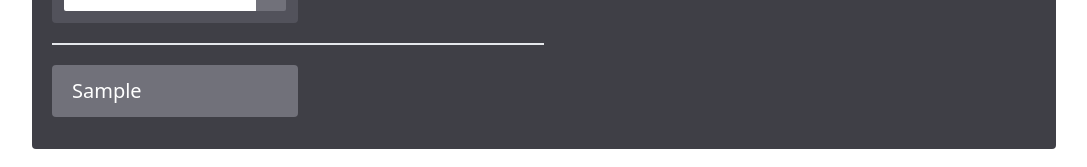
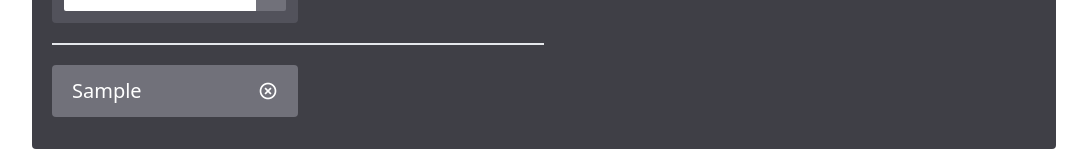
Before and after one commit to master-dhanesh/mern12, a React (Vite) app: page / in a window 1280 px wide. Both pictures are taken after typing "Sample" into the empty fields and a click on the button 366 px from the left and 184 px from the top of the page. Shown: the part 195-362 px from the top of the page, without its empty margins (96-1183 px from the left). Built offline with nearby package versions, Linux system fonts and the light colour scheme.

Commit message:
props drilling -> context (todo)

```diff
--- a/src/App.jsx
+++ b/src/App.jsx
@@ -4,15 +4,13 @@ import Show from "./components/Show";
 import Search from "./components/Search";
 
 const App = () => {
-    const [tasks, settasks] = useState([]);
-
     return (
         <div className=" w-[80%] mx-auto mt-5 p-5 rounded bg-zinc-700">
-            <Search tasks={tasks} />
+            <Search />
             <hr className="w-[50%] my-5 border bg-white h-[1px]" />
-            {<Create tasks={tasks} settasks={settasks} />}
+            <Create />
             <hr className="w-[50%] my-5 border bg-white h-[1px]" />
-            {<Show tasks={tasks} settasks={settasks} />}
+            <Show />
         </div>
     );
 };
--- a/src/components/Create.jsx
+++ b/src/components/Create.jsx
@@ -1,9 +1,9 @@
 import { nanoid } from "nanoid";
-import { useState } from "react";
+import { useContext, useState } from "react";
+import { taskscontext } from "../context/TasksContext";
+const Create = () => {
+    const [tasks, settasks] = useContext(taskscontext);
 
-const Create = (props) => {
-    const tasks = props.tasks;
-    const settasks = props.settasks;
     const [title, settitle] = useState("");
 
     const SubmitHandler = (e) => {
@@ -12,8 +12,11 @@ const Create = (props) => {
             id: nanoid(),
             title: title,
         };
-        settasks([...tasks, newTask]);
+        const updatedTasks = [...tasks, newTask];
+        settasks(updatedTasks);
         settitle("");
+
+        localStorage.setItem("tasks", JSON.stringify(updatedTasks));
     };
 
     return (
--- a/src/components/Search.jsx
+++ b/src/components/Search.jsx
@@ -1,7 +1,9 @@
-import { useState } from "react";
+import { useContext, useState } from "react";
+import { taskscontext } from "../context/TasksContext";
 
-const Search = (props) => {
-    const { tasks } = props;
+const Search = () => {
+    const [tasks] = useContext(taskscontext);
+
     const [filtered, setfiltered] = useState([]);
 
     const SearchHandler = (e) => {
--- a/src/components/Show.jsx
+++ b/src/components/Show.jsx
@@ -1,14 +1,29 @@
-const Show = (props) => {
-    const { tasks, settasks } = props;
+import { useContext } from "react";
+import { taskscontext } from "../context/TasksContext";
+
+const Show = () => {
+    const [tasks, settasks] = useContext(taskscontext);
+
+    const DeleteHandler = (i) => {
+        const copytasks = [...tasks];
+        copytasks.splice(i, 1);
+        settasks(copytasks);
+        localStorage.setItem("tasks", JSON.stringify(copytasks));
+    };
 
     let renderTasks =
         tasks.length > 0 ? (
             tasks.map((t, i) => (
                 <li
-                    className="w-[25%] list-item px-5 py-3 rounded mb-3 bg-zinc-500"
+                    className="w-[25%] flex justify-between px-5 py-3 rounded mb-3 bg-zinc-500"
                     key={t.id}
                 >
-                    {t.title}
+                    <span>{t.title}</span>
+
+                    <i
+                        onClick={() => DeleteHandler(i)}
+                        className="ri-close-circle-line hover:text-red-300"
+                    ></i>
                 </li>
             ))
         ) : (
--- /dev/null
+++ b/src/context/TasksContext.jsx
@@ -0,0 +1,17 @@
+import { createContext } from "react";
+import { useState } from "react";
+
+export const taskscontext = createContext(null);
+
+const TasksContext = (props) => {
+    const [tasks, settasks] = useState(
+        JSON.parse(localStorage.getItem("tasks")) || []
+    );
+    return (
+        <taskscontext.Provider value={[tasks, settasks]}>
+            {props.children}
+        </taskscontext.Provider>
+    );
+};
+
+export default TasksContext;
--- a/src/main.jsx
+++ b/src/main.jsx
@@ -1,5 +1,10 @@
 import { createRoot } from "react-dom/client";
 import "./index.css";
 import App from "./App.jsx";
+import TasksContext from "./context/TasksContext.jsx";
 
-createRoot(document.getElementById("root")).render(<App />);
+createRoot(document.getElementById("root")).render(
+    <TasksContext>
+        <App />
+    </TasksContext>
+);
```
